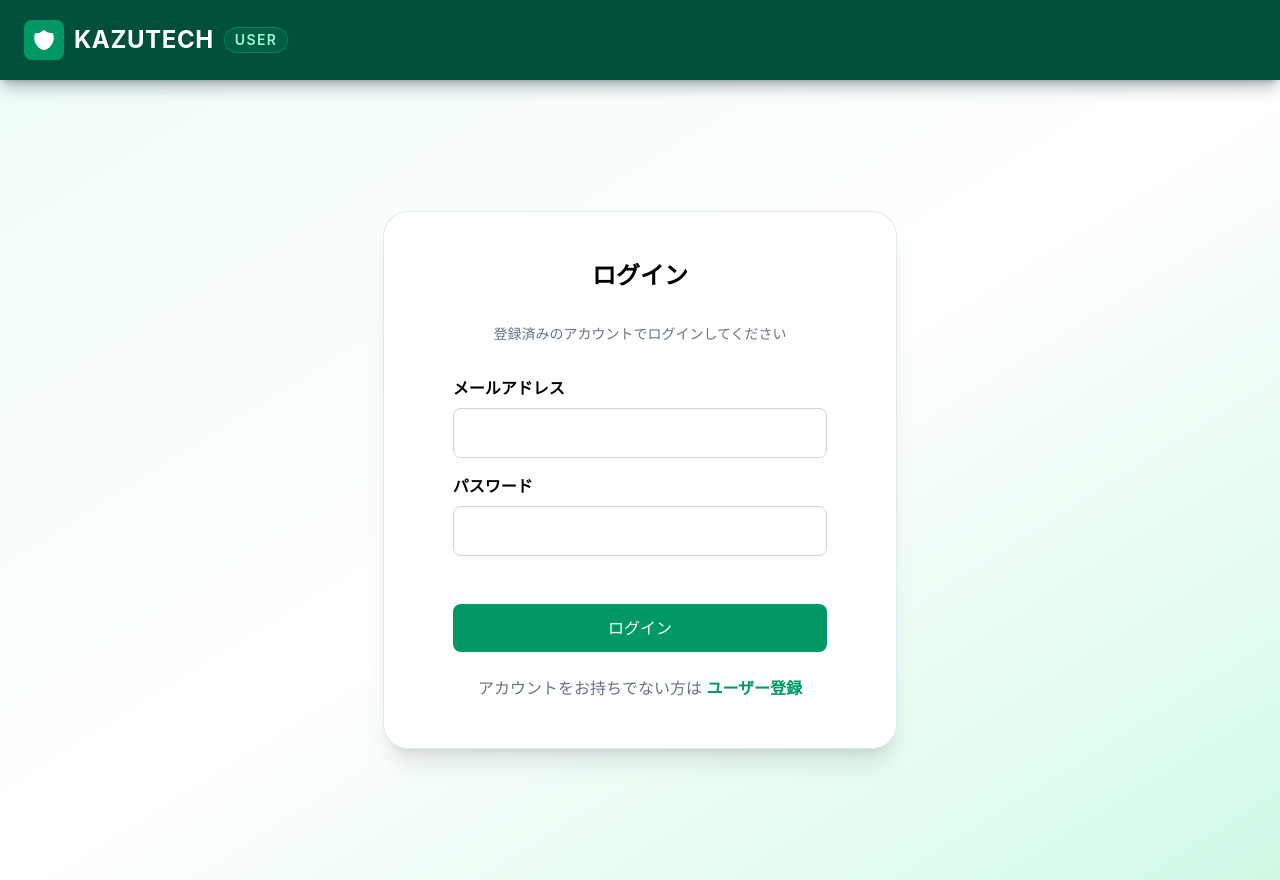
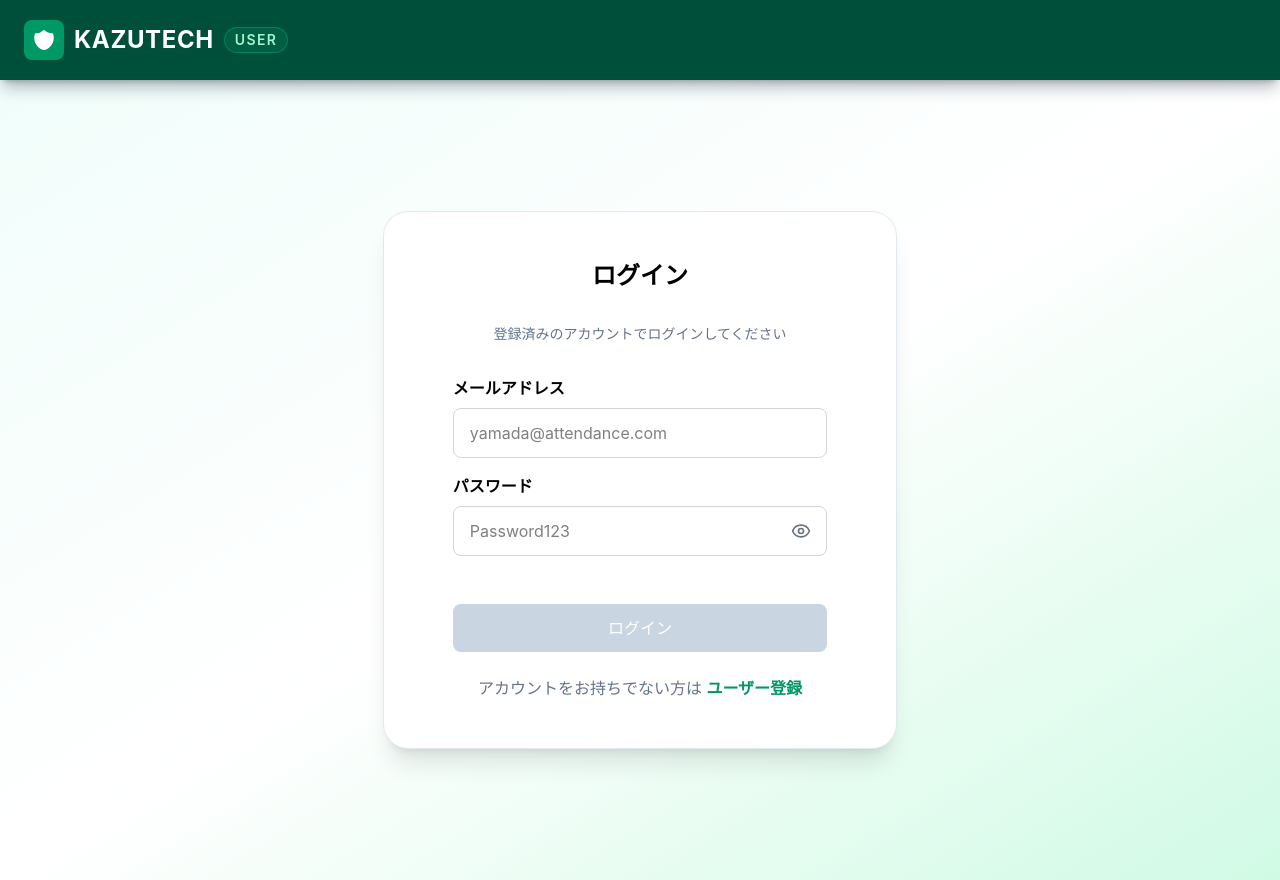
Before and after one commit to kazyuaki/attendance-management-app-by-react, a React (Vite) app in the folder node/: page /login in a window 1280 px wide. Built offline with nearby package versions, Linux system fonts and the light colour scheme.

Commit message:
✨ feat: ユーザーログインのバリデーションを実装

```diff
--- a/node/src/pages/user/UserLoginPage.tsx
+++ b/node/src/pages/user/UserLoginPage.tsx
@@ -1,7 +1,12 @@
 import { useState } from "react";
 import { useNavigate, Link } from "react-router-dom";
 import { userLogin } from "../../api/user/auth";
+import {
+  validateUserLoginForm,
+  type UserLoginErrors,
+} from "../../utils/validation/userLogin";
 import toast from "react-hot-toast";
+import { Eye, EyeOff } from "lucide-react";
 
 /**
  * ログインページコンポーネント
@@ -14,18 +19,31 @@ export default function UserLoginPage() {
 
   const [email, setEmail] = useState("");
   const [password, setPassword] = useState("");
-  const [error, setError] = useState("");
+  const [errors, setErrors] = useState<UserLoginErrors>({});
+  const [showPassword, setShowPassword] = useState(false);
+
+  const isSubmitDisabled = !email || !password;
 
   const handleSubmit = async (e: React.FormEvent) => {
     e.preventDefault();
+
+    const validationErrors: UserLoginErrors = validateUserLoginForm(
+      email,
+      password,
+    );
+    if (Object.keys(validationErrors).length > 0) {
+      setErrors(validationErrors);
+      return;
+    }
+
     try {
       await userLogin(email, password);
       navigate("/attendance");
       toast.success("ログインしました");
     } catch {
-      setError(
-        "ログインに失敗しました。メールアドレスとパスワードを確認してください。",
-      );
+      setErrors({
+        email: ["メールアドレスとパスワードを確認してください。"],
+      });
       toast.error(
         "ログインに失敗しました。メールアドレスとパスワードを確認してください。",
       );
@@ -35,6 +53,7 @@ export default function UserLoginPage() {
   return (
     <main className="flex min-h-screen items-center justify-center bg-linear-to-br from-teal-50 via-white to-emerald-100 px-6 py-10">
       <form
+        noValidate
         onSubmit={handleSubmit}
         className="w-full max-w-lg rounded-3xl bg-white p-12 shadow-xl ring-1 ring-slate-200"
       >
@@ -50,42 +69,66 @@ export default function UserLoginPage() {
           <input
             id="email"
             type="email"
+            placeholder="yamada@attendance.com"
             className="w-full rounded-lg border border-gray-300 px-4 py-3"
             value={email}
             onChange={(e) => {
               setEmail(e.target.value);
-              setError("");
+              setErrors({});
             }}
           />
+          {errors.email && (
+            <p className="mb-4 text-red-500">{errors.email[0]}</p>
+          )}
         </div>
-
         <div className="mx-auto mb-12 w-[90%]">
           <label htmlFor="password" className="mb-2 block font-bold">
             パスワード
           </label>
+
+          <div className="relative">
             <input
               id="password"
-            type="password"
-            className="w-full rounded-lg border border-gray-300 px-4 py-3"
+              type={showPassword ? "text" : "password"}
+              placeholder="Password123"
+              className="w-full rounded-lg border border-gray-300 px-4 py-3 pr-12"
               value={password}
               onChange={(e) => {
                 setPassword(e.target.value);
-              setError("");
+                setErrors({});
               }}
             />
+            <button
+              type="button"
+              onClick={() => setShowPassword((prev) => !prev)}
+              className="absolute right-4 top-[50%] -translate-y-[50%] text-gray-500"
+            >
+              {showPassword ? <EyeOff size={20} /> : <Eye size={20} />}
+            </button>
           </div>
-        {error && <p className="mb-4 text-red-500">{error}</p>}
+          {errors.password && (
+            <p className="mb-4 text-red-500">{errors.password[0]}</p>
+          )}
+        </div>
         <div className="mx-auto mb-6 w-[90%] text-md text-slate-500">
           <button
             type="submit"
-            className="w-full rounded-lg bg-emerald-600 px-4 py-3 text-white hover:bg-emerald-700"
+            disabled={isSubmitDisabled}
+            className={`w-full rounded-lg px-4 py-3 text-white transition-colors ${
+              isSubmitDisabled
+                ? "cursor-not-allowed bg-slate-300"
+                : "bg-emerald-600 hover:bg-emerald-700"
+            }`}
           >
             ログイン
           </button>
         </div>
         <p className="mt-4 text-center text-md text-slate-500">
           アカウントをお持ちでない方は{" "}
-          <Link to="/register" className="text-emerald-600 font-semibold hover:underline">
+          <Link
+            to="/register"
+            className="text-emerald-600 font-semibold hover:underline"
+          >
             ユーザー登録
           </Link>
         </p>
--- /dev/null
+++ b/node/src/utils/validation/userLogin.ts
@@ -0,0 +1,38 @@
+// src/utils/validation/userLogin.ts
+
+export type UserLoginErrors = {
+  email?: string[];
+  password?: string[];
+};
+
+/* ユーザーログインフォームのバリデーション */
+export const validateUserLoginForm = (
+  email: string,
+  password: string,
+): UserLoginErrors => {
+  const errors: UserLoginErrors = {};
+
+  if (!email) {
+    errors.email = ["メールアドレスは必須です。"];
+  } else if (!/\S+@\S+\.\S+/.test(email)) {
+    errors.email = ["有効なメールアドレスを入力してください。"];
+  } else if (email.length > 100) {
+    errors.email = ["メールアドレスは100文字以内でなければなりません。"];
+  }
+
+  if (!password) {
+    errors.password = ["パスワードは必須です。"];
+  } else if (password.length < 8) {
+    errors.password = ["パスワードは8文字以上でなければなりません。"];
+  } else if (password.length > 32) {
+    errors.password = ["パスワードは32文字以内でなければなりません。"];
+  } else if (!/[a-z]/.test(password) || !/[A-Z]/.test(password)) {
+    errors.password = [
+      "パスワードは大文字と小文字を両方含める必要があります。",
+    ];
+  } else if (!/\d/.test(password)) {
+    errors.password = ["パスワードは数字を含める必要があります。"];
+  }
+
+  return errors;
+};
```
Lines whose indentation alone changed are shown as unchanged.
